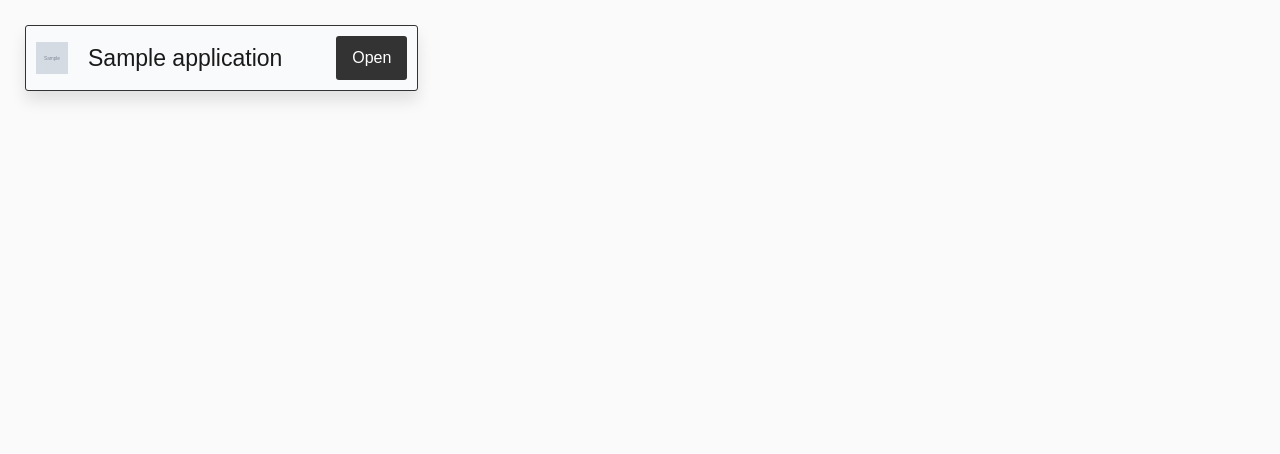
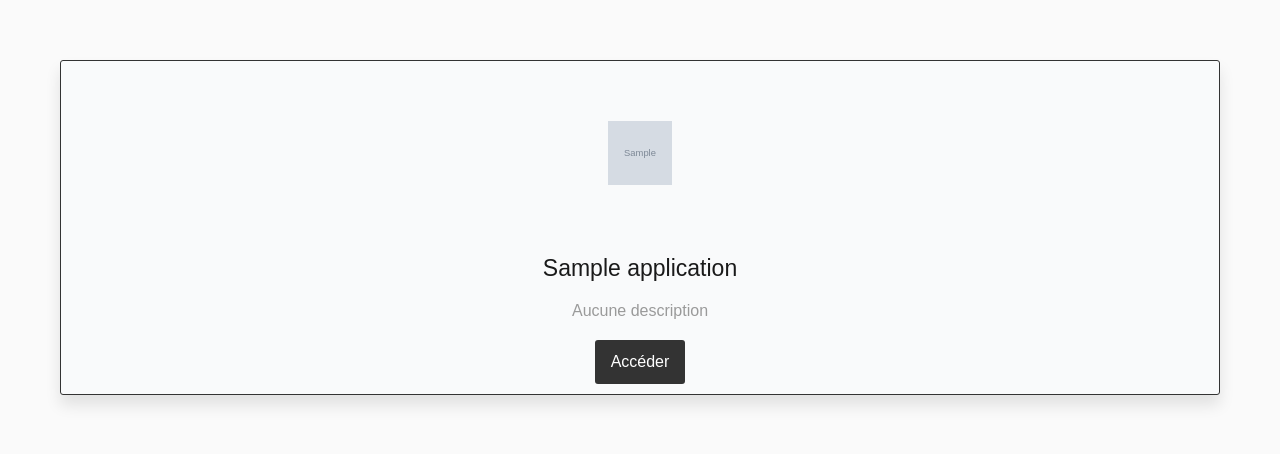
Before and after one commit to helio-w/app_portal, a Django app: page / in a window 1280 px wide. Shown: the part 46-500 px from the top of the page. Run offline with Django 5.2, Linux system fonts and the light colour scheme; tables that the repository leaves empty hold one stand-in row (values such as "Sample post"); grey boxes marked "Sample" are stand-in pictures.

Commit message:
Refining apps card design

```diff
--- a/static/css/app.css
+++ b/static/css/app.css
@@ -1,26 +1,26 @@
 .app-list {
         display: grid;
         grid-template-columns: 1fr;
-        padding: 25px;
+        padding: 60px;
         gap: 25px;
         margin: 0;
     }
 
-@media (min-width: 768px) {
+@media (min-width: 900px) {
+    .app-list {
+        grid-template-columns: 1fr;
+    }
+}
+
+@media (min-width: 1300px) {
     .app-list {
         grid-template-columns: 1fr 1fr;
     }
 }
 
-@media (min-width: 1024px) {
+@media (min-width: 1500px) {
     .app-list {
         grid-template-columns: 1fr 1fr 1fr;
-    }
-}
-
-@media (min-width: 1500px) {
-    .app-list {
-        grid-template-columns: 1fr 1fr 1fr 1fr;
     }
 }
 
@@ -32,6 +32,7 @@
     padding: 10px;
 
     display: flex;
+    flex-direction: column;
     gap: 20px;
     box-shadow: 0 10px 15px rgba(0, 0, 0, 0.1);
 
@@ -42,14 +43,22 @@
     font-size: 23px;
     flex-grow: 1;
 }
+.app-card .app-card-description {
+    color: #9a9a9a;
+}
 
 .app-card .app-card-actions {
     display: flex;
     flex-direction: row-reverse;
 }
 .app-card .app-card-icon {
-    height: 32px;
-    width: 32px;
+    height: 64px;
+    width: 64px;
+    padding: 50px;
+
+    text-align: center;
+    align-content: center;
+    font-size: xxx-large;
 }
 
 @media (prefers-color-scheme: dark) {
--- a/templates/apps/root.html
+++ b/templates/apps/root.html
@@ -4,12 +4,15 @@
 <ul class="app-list">
     {% for app in apps %}
     <div class="app-card">
-        {% if app.icon %}<img class="app-card-icon" src={{app.icon.url}} alt="logo" />{% endif %}
+        {% if app.icon %}<img class="app-card-icon" src={{app.icon.url}} alt="logo" />{% else %}<div class="app-card-icon">{{ app.title|slice:1 }}</div>{% endif %}
         <div class="app-card-title">
-            <span class="app-card-name">{{ app.title }}</span>
+            <span>{{ app.title }}</span>
+        </div>
+        <div class="app-card-description">
+            <span>Aucune description</span>
         </div>
         <div class="app-card-actions">
-            <a class="button" href={{ app.url }} target="_blank">Open</a>
+            <a class="button" href={{ app.url }} target="_blank">Accéder</a>
         </div>
     </div>
     {% endfor %}
```
